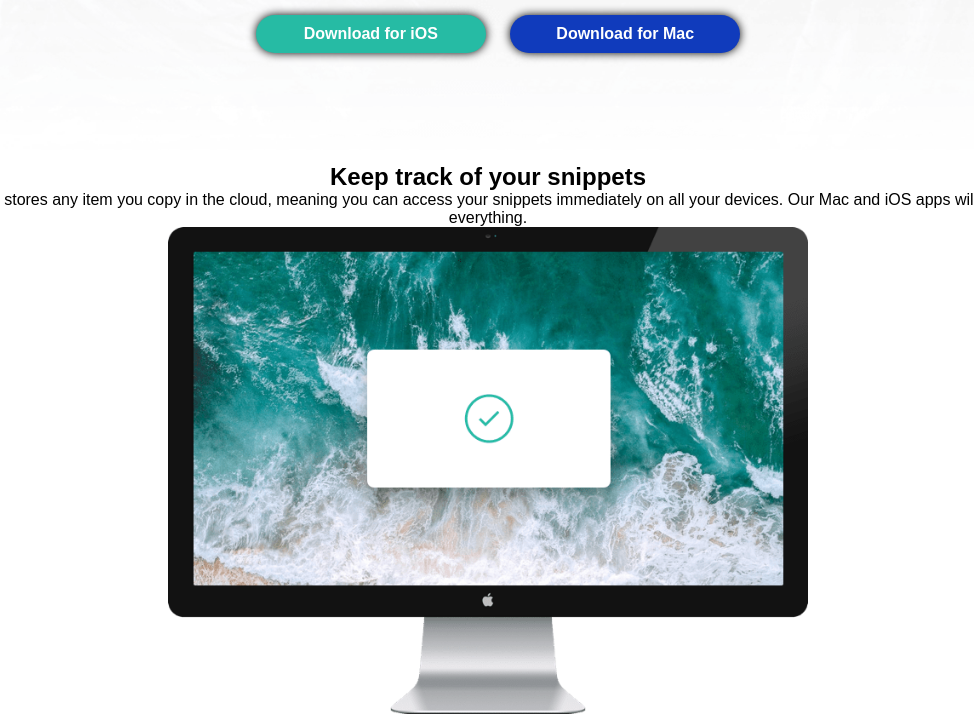
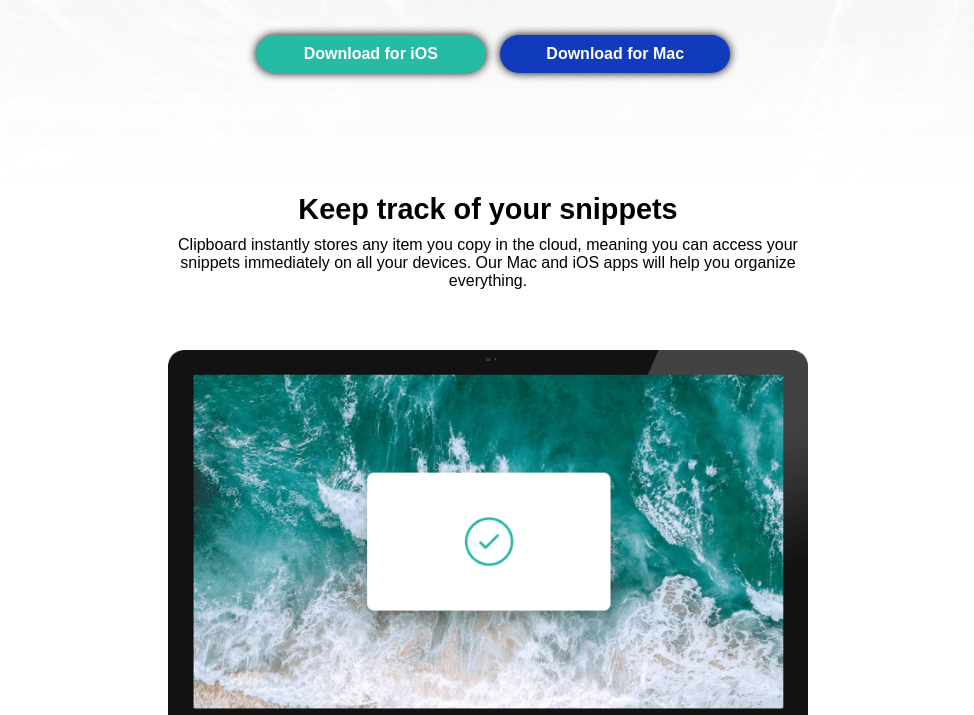
Before and after one commit to JulioSeraf/clipboard-landing-page-master, a plain HTML site: page index.html in a window 1280 px wide. Shown: the part 380-1095 px from the top of the page, without its empty margins (152-1126 px from the left). Drawn offline with Linux system fonts and the light colour scheme; a web font is replaced by a local one.

Commit message:
projeto atualizado

```diff
--- a/style.css
+++ b/style.css
@@ -38,10 +38,10 @@ header > p {
 
 }
 .but-iso{
-    margin: auto 20px 10px;
+    margin:20px 10px;
     border-radius: 30px;
     border: none;
-    box-shadow: 0 0 10px black;
+    box-shadow: 0 0 10px rgb(14, 1, 1);
     width: 230px;
     padding: 10px;
     font-weight: bold;
@@ -72,10 +72,26 @@ header > p {
 main{
     text-align: center;
 }
+main  h2{
+    font-size:1.8em;
+}
+ main  h3{
+    font-size: 1.2em;
+ }
+ main > p{
+    margin: auto;
+    min-width:300px;
+    width: 50vw;
+    padding: 10px;
+
+ }
+ section#desktop{}
 
 .img{
-    width:50vw;
-}
+    width:clamp(330px, 50%, 1440px);
+    padding: 50px 0;
+ }
+
 footer{
     background-color: lightblue;
     text-align: center;
```
Also changed, not shown: index.html (+3 -2 lines).
